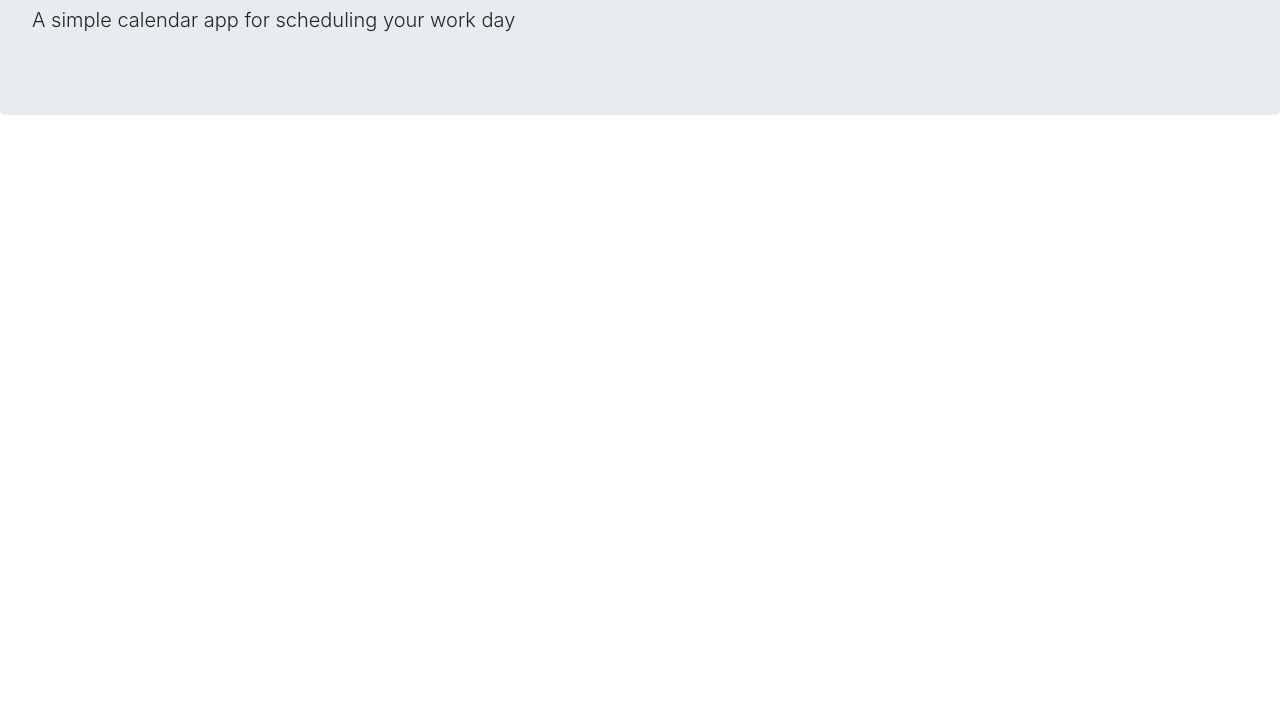
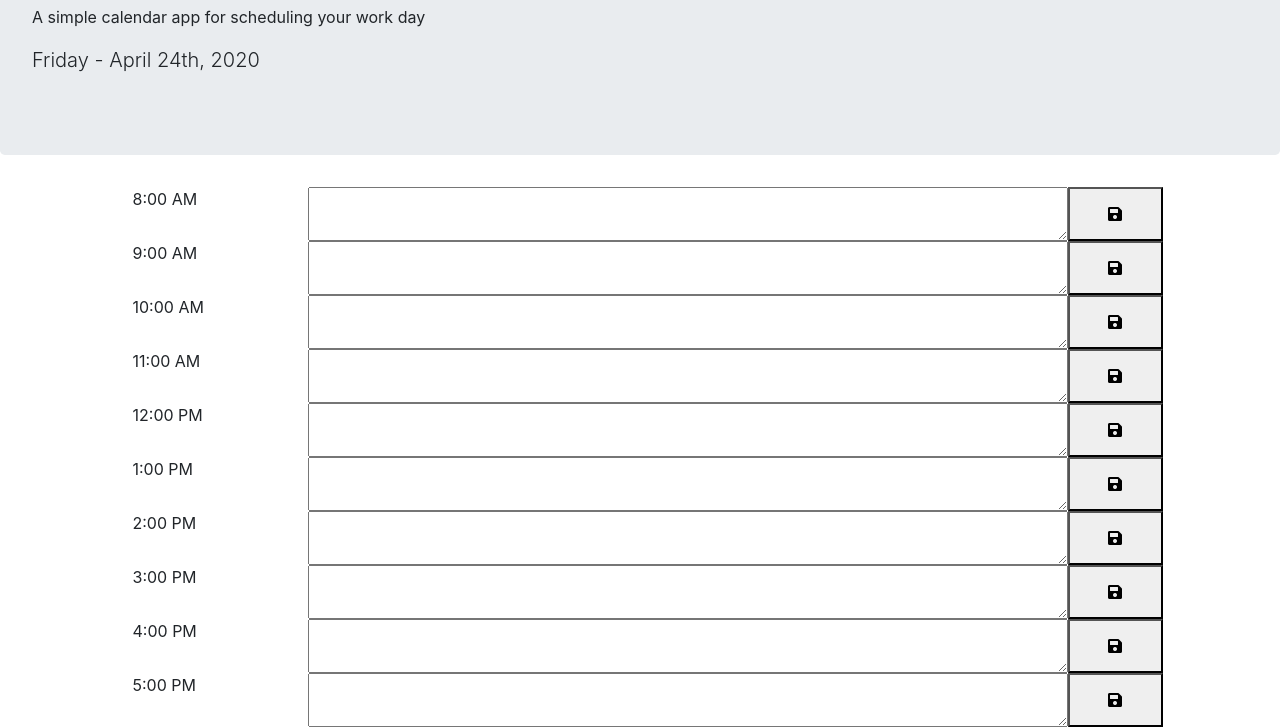
Before and after one commit to ckaley/day-planner, a plain HTML site: page index.html in a window 1280 px wide. Shown: the part 153-880 px from the top of the page. Before the commit the page ends 800 px from the top, so only its background shows below. Drawn offline with nearby package versions, Linux system fonts and the light colour scheme.

Commit message:
Progress being made.  Simply checking in to save work.

```diff
--- a/Develop/index.html
+++ /dev/null
@@ -1,38 +0,0 @@
-<!DOCTYPE html>
-<html lang="en">
-  <head>
-    <meta charset="UTF-8" />
-    <meta name="viewport" content="width=device-width, initial-scale=1.0" />
-    <meta http-equiv="X-UA-Compatible" content="ie=edge" />
-    <link
-      rel="stylesheet"
-      href="https://stackpath.bootstrapcdn.com/bootstrap/4.3.1/css/bootstrap.min.css"
-    />
-    <link
-      rel="stylesheet"
-      href="https://use.fontawesome.com/releases/v5.8.1/css/all.css"
-      integrity="sha384-50oBUHEmvpQ+1lW4y57PTFmhCaXp0ML5d60M1M7uH2+nqUivzIebhndOJK28anvf"
-      crossorigin="anonymous"
-    />
-    <link
-      href="https://fonts.googleapis.com/css?family=Open+Sans&display=swap"
-      rel="stylesheet"
-    />
-    <link rel="stylesheet" href="style.css" />
-    <title>Work Day Scheduler</title>
-  </head>
-
-  <body>
-    <header class="jumbotron">
-      <h1 class="display-3">Work Day Scheduler</h1>
-      <p class="lead">A simple calendar app for scheduling your work day</p>
-      <p id="currentDay" class="lead"></p>
-    </header>
-    <div class="container">
-      <!-- Timeblocks go here -->
-    </div>
-
-    <script src="https://code.jquery.com/jquery-3.4.1.min.js"></script>
-    <script src="https://cdnjs.cloudflare.com/ajax/libs/moment.js/2.24.0/moment.min.js"></script>
-  </body>
-</html>
--- a/index.html
+++ b/index.html
@@ -18,21 +18,43 @@
       href="https://fonts.googleapis.com/css?family=Open+Sans&display=swap"
       rel="stylesheet"
     />
-    <link rel="stylesheet" href="style.css" />
+    <link rel="stylesheet" href="./css/style.css" />
     <title>Work Day Scheduler</title>
   </head>
 
   <body>
     <header class="jumbotron">
       <h1 class="display-3">Work Day Scheduler</h1>
-      <p class="lead">A simple calendar app for scheduling your work day</p>
+      <p class="description">
+        A simple calendar app for scheduling your work day
+      </p>
       <p id="currentDay" class="lead"></p>
     </header>
-    <div class="container">
+    <div class="container" id="tasks-view">
       <!-- Timeblocks go here -->
+      <!-- <div class="row justify-content-md-center">
+        <div class="hour col-md-1">10:30am</div>
+        <textarea class="col-md-8 past">Testing for event</textarea>
+        <button class="saveBtn col-md-1"><i class="fas fa-save"></i></button>
+      </div>
+      <div class="row justify-content-md-center">
+        <div class="hour col-md-1">11:30am</div>
+        <textarea class="col-md-8 past">Testing for event</textarea>
+        <button class="saveBtn col-md-1"><i class="fas fa-save"></i></button>
+      </div>
+      <div class="row justify-content-md-center">
+        <div class="hour col-md-1">12:30pm</div>
+        <textarea class="col-md-8 present">Testing for event</textarea>
+        <button class="saveBtn col-md-1"><i class="fas fa-save"></i></button>
+      </div>
+      <div class="row justify-content-md-center">
+        <div class="hour col-md-1">1:30pm</div>
+        <textarea class="col-md-8 future">Testing for event</textarea>
+        <button class="saveBtn col-md-1"><i class="fas fa-save"></i></button>
+      </div> -->
     </div>
-
     <script src="https://code.jquery.com/jquery-3.4.1.min.js"></script>
     <script src="https://cdnjs.cloudflare.com/ajax/libs/moment.js/2.24.0/moment.min.js"></script>
+    <script src="./script.js"></script>
   </body>
 </html>
--- /dev/null
+++ b/script.js
@@ -0,0 +1,53 @@
+// Determine today's date and format it for display in the planner header
+var today = moment().format("dddd - MMMM Do, YYYY");
+
+// Display using jQuery the date
+$("#currentDay").text(today);
+
+// Define start of the work day to be 8am
+var startOfWorkDay = moment().startOf("day").add(8, "hours");
+// initialize end of work day to be 5pm
+var endOfWorkDay = moment().startOf("day").add(17, "hours");
+
+// Display the work day calendar is the difference between endOfWorkDay and startOfWorkDay = 9 hours
+workingHours = endOfWorkDay.diff(startOfWorkDay, "hours");
+
+var currentHour = moment().format("H");
+
+//Loop through
+
+for (var i = 0; i <= workingHours; i++) {
+  var timeHour = moment().startOf("day").add(8, "hours"); // Initialize back to start of Work Day Time
+  var timeText = timeHour.add(i, "hours").format("h:mm A");
+  var timeID = timeHour.format("H");
+
+  var timeRowDiv = $("<div>");
+  timeRowDiv.addClass("row justify-content-md-center");
+
+  var timeHourDiv = $("<div>");
+  timeHourDiv.addClass("hour col-md-2");
+  timeHourDiv.text(timeText);
+
+  var taskDiv = $("<textarea>");
+  taskDiv.addClass("col-md-8");
+  taskDiv.attr("id", "task-" + timeID);
+  if (Number(timeID) < Number(currentHour)) {
+    taskDiv.addClass("past");
+  } else if (Number(timeID) == Number(currentHour)) {
+    taskDiv.addClass("present");
+  } else {
+    taskDiv.addClass("future");
+  }
+
+  var taskBtn = $("<button>");
+  taskBtn.addClass("saveBtn col-md-1");
+  taskBtn.attr("btn-Id", "btn-" + timeID);
+
+  var iElement = $("<i>");
+  iElement.addClass("fas fa-save");
+
+  taskBtn.append(iElement);
+  timeRowDiv.append(timeHourDiv, taskDiv, taskBtn);
+
+  $("#tasks-view").append(timeRowDiv);
+}
```
